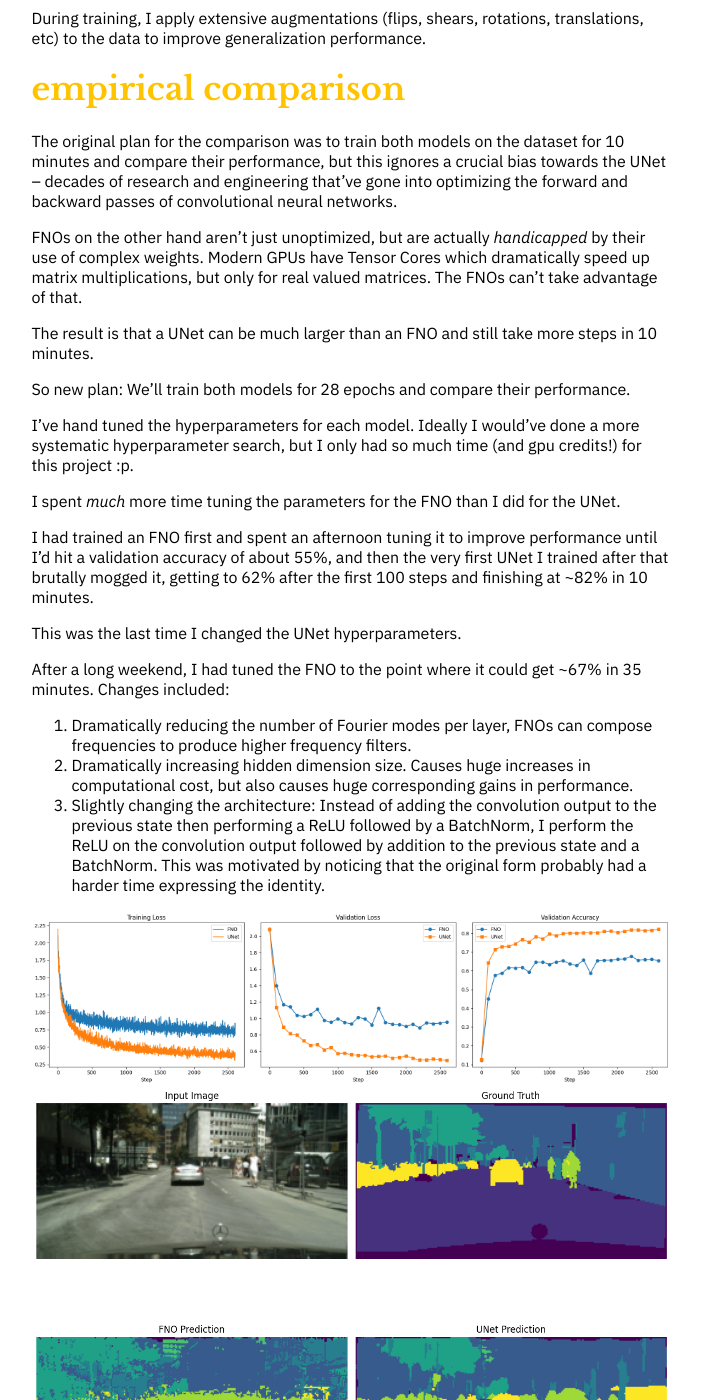
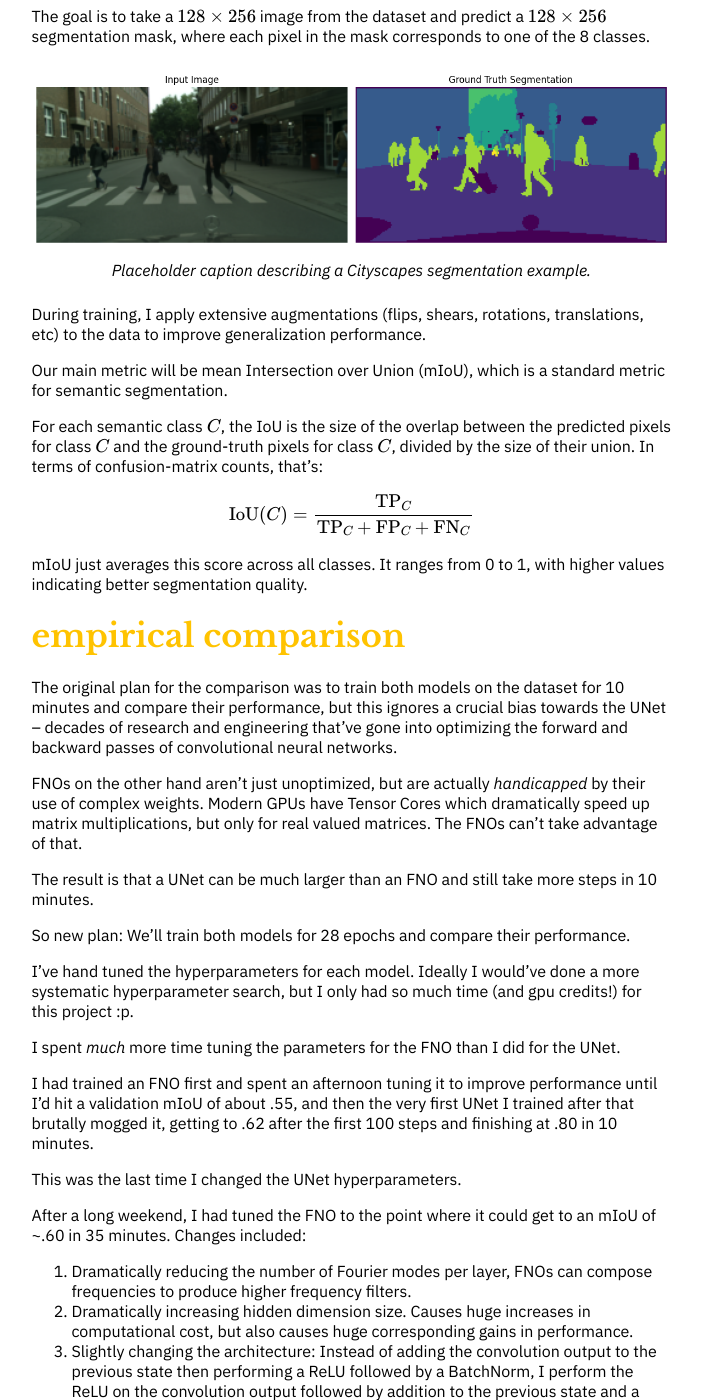
Before and after one commit to bell-boy/bell-boy.github.io, a Jekyll site: the page built from _posts/2026-04-03-fnos-vs-unets-a-comparision.md, in a window 1280 px wide and 1400 px high, scrolled down 4867 px. Shown: the whole window, without its empty margins (167-869 px from the left). Built offline with Jekyll 4.4.1, drawn with Linux system fonts in a browser that asks for light colours; some of the changed text lies outside the part shown.

Commit message:
Final update

```diff
--- a/_posts/2026-04-03-fnos-vs-unets-a-comparision.md
+++ b/_posts/2026-04-03-fnos-vs-unets-a-comparision.md
@@ -16,7 +16,10 @@ UNets are a class of neural networks that are widely used for _image to image_ t
 A great example of an image to image task is _semantic segmentation_.
 Given an image $I \in \mathbb{R}^{H \times W \times C}$, the goal of semantic segmentation is to assign a class label to each pixel in the image, resulting in an output image $O \in \mathbb{Z}^{H \times W}$ where each pixel value corresponds to a class label.
 
-![semantic segmentation]({{ site.baseurl }}/assets/images/fno-unet/semantic-seg.png)
+<figure>
+  <img src="{{ site.baseurl }}/assets/images/fno-unet/semantic-seg.png" alt="semantic segmentation">
+  <figcaption>Placeholder caption describing the semantic segmentation example.</figcaption>
+</figure>
 
 Even with the rise of transformer-based architectures, UNets still remain a popular choice for image to image tasks, and have been used in a wide range of applications, from medical image analysis to satellite imagery.
 
@@ -24,7 +27,10 @@ UNets achieve their success by using a unique architecture that consists of an e
 Leveraging the inductive bias of convolutional layers, the encoder captures local features and patterns in the input image, while the decoder reconstructs the output image from these features.
 The architecture also includes skip connections that allow the network to retain high-resolution information from the encoder, which is crucial for tasks like semantic segmentation where fine details are important.
 
-![unet architecture]({{ site.baseurl }}/assets/images/fno-unet/u-net-architecture.png)
+<figure>
+  <img src="{{ site.baseurl }}/assets/images/fno-unet/u-net-architecture.png" alt="unet architecture">
+  <figcaption>Placeholder caption describing the U-Net architecture diagram.</figcaption>
+</figure>
 
 Fourier Neural Operators (FNOs) are a newer class of neural networks that have been gaining attention in the field of scientific machine learning.
 
@@ -32,18 +38,21 @@ They are _operators_, which is the fancy mathematical way of indicating that FNO
 
 The training dataset of an FNO consists of pairs of _functions_ $(f(\mathbf{x}), g(\mathbf{x}))$. An FNO is an operator that maps the input function $f: \mathbb{R}^{d_{in}} \to \mathbb{R}^{d_{out}}$ to the output function $g: \mathbb{R}^{d_{in}} \to \mathbb{R}^{d_{out'}}$.
 
-In other words, The FNO $\mathcal{M}$ is trained so that for every $f$ in the dataset, $(\mathcal{M}f)(\mathbf{x})$ is a close to $g(\mathbf{x})$ as possible.
+In other words, The FNO $\mathcal{M}$ is trained so that for every $f$ in the dataset, $(\mathcal{M}f)(\mathbf{x})$ is as close to $g(\mathbf{x})$ as possible.
 
 This is particularly useful in applications such as solving partial differential equations (PDEs), where the input and output are functions that describe physical phenomena.
 For example, in fluid dynamics the input function could represent the initial conditions of a fluid flow, mapping $(x, y)$ coordinates to a scalar vorticity, while the output function could represent the velocity field at a later time.
 
-![semantic segmentation]({{ site.baseurl }}/assets/images/fno-unet/vorticity.png)
+<figure>
+  <img src="{{ site.baseurl }}/assets/images/fno-unet/vorticity.png" alt="semantic segmentation">
+  <figcaption>Placeholder caption describing the vorticity example.</figcaption>
+</figure>
 
 The issue is that functions are typically represented in an _infinite-dimensional_ basis, which makes it difficult to apply traditional neural network architectures that are designed for finite-dimensional inputs and outputs.
 
 As we'll see later, FNOs get around this issue by leveraging the Fourier transform to represent functions in the _frequency domain_, a finite-dimensional basis that (given certain conditions are met) can fully represent almost any function.
 
-Things get interesting when we realize that images can be thought of as functions that map pixel coordinates in $\mathbb{R}^2$ to to color values in $\mathbb{R}^3$, which means that FNOs can be applied to image to image tasks as well.
+Things get interesting when we realize that images can be thought of as functions that map pixel coordinates in $\mathbb{R}^2$ to color values in $\mathbb{R}^3$, which means that FNOs can be applied to image to image tasks as well.
 
 This raises the question: how do FNOs compare to U-Nets on image to image tasks like semantic segmentation?
 
@@ -57,10 +66,10 @@ The _output_ of an FNO layer takes the form
 
 \\[v_{t + 1}(x) = \sigma(W_tv_t(x)  + (\mathcal{F}_{w_t}v_t)(x))\\]
 
-It's important to realize that $v_{t + 1}$ is not the hidden layer, it is the _output_ of the  hidden layer. FNOs operate directly on functions and their _hidden states_ are also functions.
+It's important to realize that $v_{t + 1}$ is not the hidden layer, it is the _output_ of the hidden layer. FNOs operate directly on functions and their _hidden states_ are also functions.
 
 $v_{t + 1}$ maps from the original input function $f$'s input space $\mathbb{R}^{in}$ to an intermediate output space $\mathbb{R}^{hidden}$.
-This means that $v_{t + 1}(x)$ is just a vector in $\mathbb{R}^{hidden}$
+This means that $v_{t + 1}(x)$ is just a vector in $\mathbb{R}^{hidden}$.
 
 So the above equation is telling you that given both an input to the original function $x$, the previous function $v_t$, and the weights of the current layer $W_t$ and $w_t$, this is how you compute the output $v_{t + 1}(x)$ in the hidden space.
 
@@ -92,12 +101,17 @@ For efficiency reasons, we keep only the lowest $k$ Fourier modes, which allows
 
 The trade off is that each layer loses the ability to independently capture high-frequency information in the input function, which can be important for tasks like semantic segmentation where fine details are important.
 
-![filters]({{ site.baseurl }}/assets/images/fno-unet/filters.png)
+<figure>
+  <img src="{{ site.baseurl }}/assets/images/fno-unet/filters.png" alt="filters">
+  <figcaption>Placeholder caption describing the learned filters.</figcaption>
+</figure>
 
 
 The outer part of the equation is a _residual connection_ commonly used in neural networks.
 
 $\sigma: \mathbb{R}^{hidden} \rightarrow \mathbb{R}^{hidden}$ is a non-linearity and $W: R^{hidden \times hidden}$ is a matrix that operates on hidden vectors. We add the linearly transformed output of the previous layer to the output of the FNO. For FNOs this also has the added benefit of preserving higher frequency components that would've been removed by the convolution layer.
+
+I've intentionally simplified a lot of details/lied to make the intuition behind FNOs clearer. For the unabridged version, check out the [original paper](https://arxiv.org/pdf/2010.08895).
 
 # dataset
 
@@ -114,9 +128,22 @@ bridges, fences, tunnels, etc.
 
 The goal is to take a $128 \times 256$ image from the dataset and predict a $128 \times 256$ segmentation mask, where each pixel in the mask corresponds to one of the 8 classes.
 
-![segmentation-example]({{ site.baseurl }}/assets/images/fno-unet/segmentation_example.png)
+<figure>
+  <img src="{{ site.baseurl }}/assets/images/fno-unet/segmentation_example.png" alt="segmentation-example">
+  <figcaption>Placeholder caption describing a Cityscapes segmentation example.</figcaption>
+</figure>
 
 During training, I apply extensive augmentations (flips, shears, rotations, translations, etc) to the data to improve generalization performance.
+
+Our main metric will be mean Intersection over Union (mIoU), which is a standard metric for semantic segmentation.
+
+For each semantic class $C$, the IoU is the size of the overlap between the predicted pixels for class $C$ and the ground-truth pixels for class $C$, divided by the size of their union. In terms of confusion-matrix counts, that's:
+
+\\[
+\mathrm{IoU}(C) = \frac{\mathrm{TP}_C}{\mathrm{TP}_C + \mathrm{FP}_C + \mathrm{FN}_C}
+\\]
+
+mIoU just averages this score across all classes. It ranges from 0 to 1, with higher values indicating better segmentation quality.
 
 # empirical comparison
 
@@ -132,22 +159,29 @@ I've hand tuned the hyperparameters for each model. Ideally I would've done a mo
 
 I spent _much_ more time tuning the parameters for the FNO than I did for the UNet.
 
-I had trained an FNO first and spent an afternoon tuning it to improve performance until I'd hit a validation accuracy of about 55%, and then the very first UNet I trained after that brutally mogged it, getting to 62% after the first 100 steps and finishing at ~82% in 10 minutes.
+I had trained an FNO first and spent an afternoon tuning it to improve performance until I'd hit a validation mIoU of about .55, and then the very first UNet I trained after that brutally mogged it, getting to .62 after the first 100 steps and finishing at .80 in 10 minutes.
 
 This was the last time I changed the UNet hyperparameters.
 
-After a long weekend, I had tuned the FNO to the point where it could get ~67% in 35 minutes.
+After a long weekend, I had tuned the FNO to the point where it could get to an mIoU of ~.60 in 35 minutes.
 Changes included:
 1. Dramatically reducing the number of Fourier modes per layer, FNOs can compose frequencies to produce higher frequency filters.
 2. Dramatically increasing hidden dimension size. Causes huge increases in computational cost, but also causes huge corresponding gains in performance.
 3. Slightly changing the architecture: Instead of adding the convolution output to the previous state then performing a ReLU followed by a BatchNorm, I perform the ReLU on the convolution output followed by addition to the previous state and a BatchNorm. This was motivated by noticing that the original form probably had a harder time expressing the identity.
 
-![metrics]({{ site.baseurl }}/assets/images/fno-unet/fno-vs-unet-metrics.png)
-![example]({{ site.baseurl }}/assets/images/fno-unet/fno-vs-unet-sample.png)
+<figure>
+  <img src="{{ site.baseurl }}/assets/images/fno-unet/fno-vs-unet-metrics.png" alt="metrics">
+  <figcaption>Placeholder caption describing the FNO vs U-Net training metrics.</figcaption>
+</figure>
+
+<figure>
+  <img src="{{ site.baseurl }}/assets/images/fno-unet/fno-vs-unet-sample.png" alt="example">
+  <figcaption>Placeholder caption describing a sample FNO vs U-Net prediction.</figcaption>
+</figure>
 
 There is much more to do! The next step for really comparing performance is using [nightly torch code to squeeze out extra performance on complex ops](https://github.com/pytorch/pytorch/issues/125718) and trying out more architectural tweaks, but that's outside the scope of this post.
 
-I think this is moderate evidence that for normal image to image tasks in Computer Vision, a UNet will probably outperform an FNO for a fixed amount of data or compute.
+While there are many critiques you can make of this setup, I think this is weak to moderate evidence that for a fixed amount of data, FNOs will underperform UNets on a setup similar to this one.
 
 # why does unet mog so hard?
 
@@ -159,8 +193,15 @@ Let's define a Fully Convolutional Network (FCN), it's identical to the FNO but
 
 Below are the results of training both architectures on 14 epochs of the data, with minimal tuning.
 
-![metrics]({{ site.baseurl }}/assets/images/fno-unet/fcn.png)
-![example]({{ site.baseurl }}/assets/images/fno-unet/fcn-img.png)
+<figure>
+  <img src="{{ site.baseurl }}/assets/images/fno-unet/fcn.png" alt="metrics">
+  <figcaption>Placeholder caption describing the FCN vs FNO metrics.</figcaption>
+</figure>
+
+<figure>
+  <img src="{{ site.baseurl }}/assets/images/fno-unet/fcn-img.png" alt="example">
+  <figcaption>Placeholder caption describing a sample FCN vs FNO prediction.</figcaption>
+</figure>
 
 They perform almost identically! Why?
 
@@ -175,8 +216,15 @@ It's a UNet, but we don't copy over the outputs from one side of the U to the ot
 
 Similarly to before, we'll train an FNO, UNet, and USS for 7 epochs with minimal tuning and compare their performance.
 
-![metrics]({{ site.baseurl }}/assets/images/fno-unet/unet-sans-skip-curves.png)
-![example]({{ site.baseurl }}/assets/images/fno-unet/unet-sans-skip-example.png)
+<figure>
+  <img src="{{ site.baseurl }}/assets/images/fno-unet/unet-sans-skip-curves.png" alt="metrics">
+  <figcaption>Placeholder caption describing the UNet Sans Skip training curves.</figcaption>
+</figure>
+
+<figure>
+  <img src="{{ site.baseurl }}/assets/images/fno-unet/unet-sans-skip-example.png" alt="example">
+  <figcaption>Placeholder caption describing a sample UNet Sans Skip prediction.</figcaption>
+</figure>
 
 Woah! There is a gap between the UNet and the USS, but it's small! This is pretty surprising to me, I expected the skip connections to be much more important for performance.
 
@@ -197,14 +245,21 @@ We'll test two downsampling strategies:
 1. Max downsampling: We can use simple max pooling to downsample the input function. This is the most straightforward way to implement downsampling, but I suspect it may not be the most effective for FNOs.
 2. Naive downsampling: We can also just straightforwardly downsample the input function by taking every nth pixel, and upsample by repeating each pixel n times. I expect this to work better by intentionally introducing aliasing, allowing the network to gain access to higher frequency information in the input function that would've been lost by the convolution layer.
 
-To upsample, we'll simply oversample input function by taking the FFT of the input function, appending zeros to the Fourier coefficients to increase the resolution, and then taking the inverse FFT to get back to the spatial domain. This is a common upsampling strategy in signal processing, and it has the nice property that it doesn't introduce any additional information into the input function, which allows us to isolate the effect of downsampling.
+To upsample, we'll use a frequency-domain version of interpolation. We first convert the input into its Fourier representation with an FFT, which tells us how much of each frequency is present. Then we pad that frequency representation with zeros and transform it back with an inverse FFT. The result is the same signal drawn on a finer grid: smoother and higher-resolution, but not containing any new detail that wasn't already there. That makes it a useful choice here, because it lets us study the effect of downsampling without also mixing in artifacts from a more aggressive upsampling method.
 
 <!--TODO explain aliasing-->
 
 We'll again train an FNO, USS, a UFNO with naive downsampling, and a UFNO with max pooling for 7 epochs with minimal tuning and compare their performance.
 
-![metrics]({{ site.baseurl }}/assets/images/fno-unet/4-model.png)
-![example]({{ site.baseurl }}/assets/images/fno-unet/4-model-comp.png)
+<figure>
+  <img src="{{ site.baseurl }}/assets/images/fno-unet/4-model.png" alt="metrics">
+  <figcaption>Placeholder caption describing the four-model comparison metrics.</figcaption>
+</figure>
+
+<figure>
+  <img src="{{ site.baseurl }}/assets/images/fno-unet/4-model-comp.png" alt="example">
+  <figcaption>Placeholder caption describing a sample four-model comparison.</figcaption>
+</figure>
 
 So... that didn't work! The max pool outperformed the Naive downsampling, but both were pretty bad and underperformed the naive FNO!
 
@@ -212,11 +267,12 @@ So to recap:
 1. The UNet outperforms the FNO by a large margin.
 2. A Fully Convolutional Network performs similarly to an FNO, which suggests that the issue isn't the convolution in the frequency domain, but rather the architecture of the UNet itself.
 3. A UNet without skip connections still performs much better than an FNO, which suggests that the advantage is gained by the downsampling + depth of the UNet.
-4. Adding downsampling and upsampling to the FNO doesn't improve performance, which suggests that the advantage of the UNet is not just due to the ability to capture features at different scales, but also due to the specific way that it captures those features (i.e. spatial convolution).
+4. Adding downsampling and upsampling to the FNO doesn't improve performance, which suggests that the advantage of the UNet is not just due to the depth, but the way that spatial convolution uses that depth to compose.
 
 Why does spatial convolution compose much better than convolution in the frequency domain? I don't know! This is a question for another day, but my current hypothesis is that it's because receptive field growth is a consequence of the locality of convolutional filters, and downsampling allows them to capture broader features without needing to be deeper.
 
-FNOs are not local, so downsampling doesn't have the same effect on their receptive field, and they don't get the same benefits from it. Instead, the benefit FNOs should get from downsampling is that it allows them to capture higher frequency information in the input function that would've been lost by the convolution layer, but this doesn't seem to be enough to close the gap.
+FNOs are not local, so downsampling doesn't have the same effect on their receptive field, and they don't get the same benefits from it.
+Instead, the benefit FNOs should get from downsampling is that it allows them to capture higher frequency information in the input function that would've been lost by the convolution layer, but this doesn't seem to be enough to close the gap.
 
 If you have opinions on this article or feedback on the experiments, please don't hesitate to tweet at me at [@0xf3mi](https://x.com/0xf3mi)! I hope you enjoyed reading this article as much as I enjoyed writing it. Till next time!
 
--- a/assets/css/main.css
+++ b/assets/css/main.css
@@ -13,7 +13,7 @@ body.post {
     padding-right: 29vw;
 }
 
-@media (max-width: 640px) {
+@media (max-width: 1024px) {
     body {
         padding-left: 1rem;
         padding-right: 1rem;
--- a/assets/css/posts.css
+++ b/assets/css/posts.css
@@ -19,6 +19,22 @@ img {
     margin: auto;
 }
 
+figure {
+    max-width: min(40em, 100%);
+    margin: 1.5rem auto;
+}
+
+figure img {
+    max-width: 100%;
+    margin: 0 auto;
+}
+
+figcaption {
+    margin-top: 0.75rem;
+    text-align: center;
+    font-style: italic;
+}
+
 div.highlight {
     overflow-x: scroll;
 }
```
Also changed, not shown: other parts of _posts/2026-04-03-fnos-vs-unets-a-comparision.md (+2 -2 lines), assets/images/fno-unet/4-model-comp.png, assets/images/fno-unet/4-model.png, assets/images/fno-unet/fcn-img.png, assets/images/fno-unet/fcn.png, assets/images/fno-unet/fno-vs-unet-metrics.png, assets/images/fno-unet/fno-vs-unet-sample.png, assets/images/fno-unet/unet-sans-skip-curves.png, assets/images/fno-unet/unet-sans-skip-example.png.
